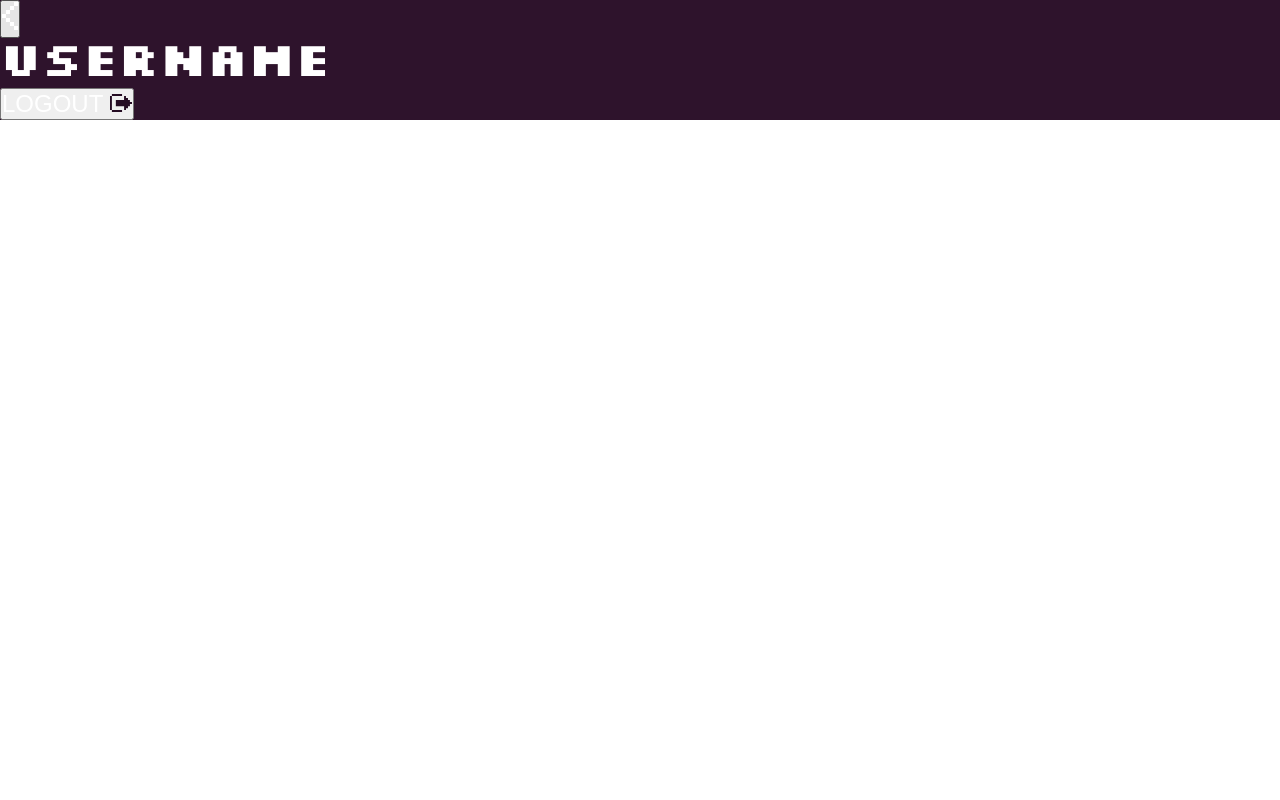
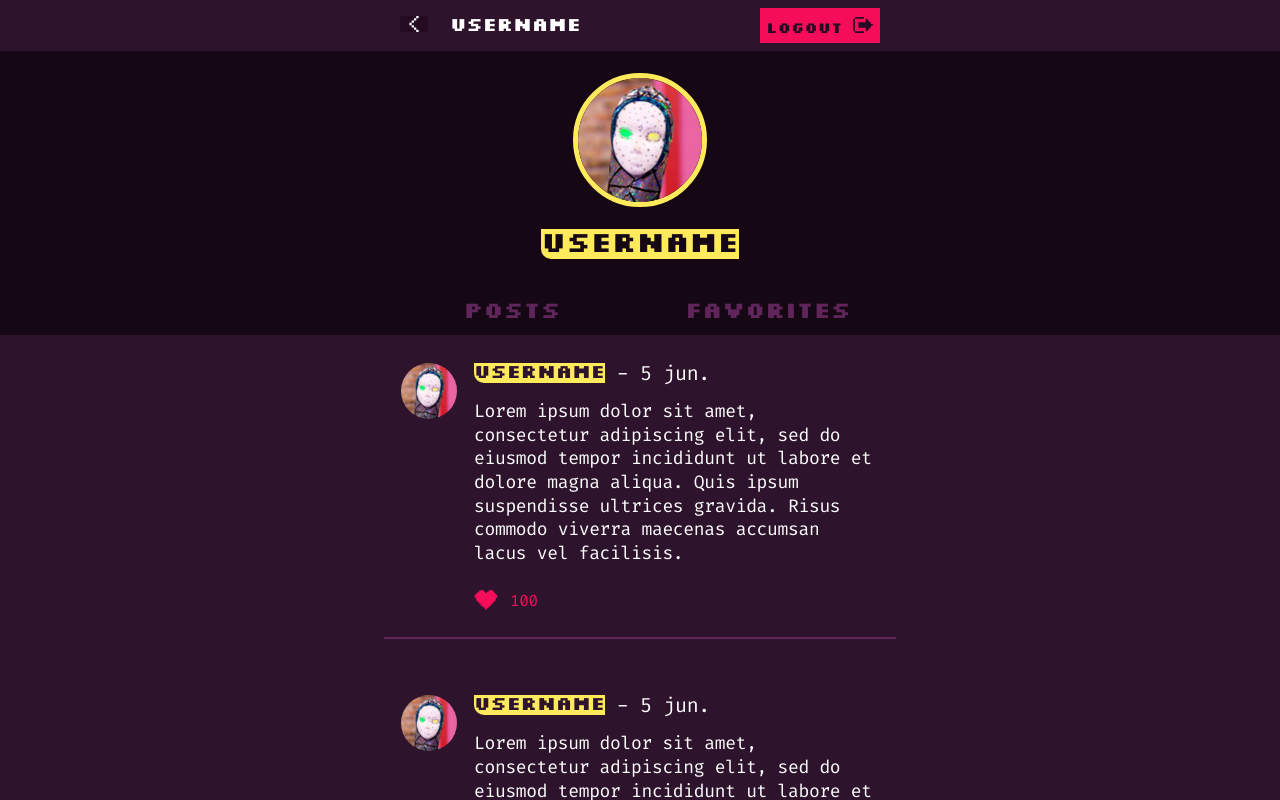
Before and after one commit to carito2/Devs_United, a React (Create React App) app: page / in a window 1280 px wide. Built offline with nearby package versions, Linux system fonts and the light colour scheme; the HTML template or start-up script is replaced by a standard one.

Commit message:
Se genera el layout de page user profile junto con css

```diff
--- a/src/pages/UserProfile.jsx
+++ b/src/pages/UserProfile.jsx
@@ -1,15 +1,30 @@
 import React from "react";
 import back from "../resources/images/back.svg";
 import logout from "../resources/images/logout.svg";
+import profilePicture from "../resources/images/profilePicture.svg";
+import TweetContainer from "../components/TweetContainer";
 
 function UserProfile() {
     return (
         <section className="userProfile">
-            <header>
-                <button className="buttonBack"><img src={back} alt="Boton volver atrás" /></button>
+            <header className="headerUserProfile">
+                <div className="returnBox">
+                    <img src={back} alt="Boton volver atrás" className="buttonBack"/>
+                    <h1 className="username">Username</h1>
+                </div>
+                <button className="buttonLogout">LOGOUT <img src={logout} alt="Boton cerrar sesión" className="logoLogout"/></button>
+            </header>
+            <article className="userInformation">
+                <img src={profilePicture} alt="Foto de perfil" className="profilePicture"/>
                 <h1 className="username">Username</h1>
-                <button className="buttonLogout">LOGOUT <img src={logout} alt="Boton cerrar sesión" /></button>
-            </header>
+                <div className="profileTabs">
+                    <button className="tab">Posts</button>
+                    <button className="tab">Favorites</button>
+                </div>
+            </article>
+            <TweetContainer />
+            <TweetContainer />
+            <TweetContainer />
         </section>
     )
 }
--- a/src/styles/App.css
+++ b/src/styles/App.css
@@ -240,7 +240,6 @@ div.tweetContainer {
   border-bottom: 2px solid #60265B;
   display: flex;
   margin: 28px 30%;
-  overflow-y: scroll;
   padding: 0 17px;
 }
 
@@ -293,3 +292,106 @@ div.likeBox p.numberOfLikes{
   font-size: 16px;
   line-height: 21px;
 }
+
+/* User Profile */
+
+section.userProfile{
+  display: flex;
+  flex-direction: column;
+  height: 100vh;
+  overflow-y: scroll;
+}
+
+section.userProfile header.headerUserProfile{
+  align-items: center;
+  display: flex;
+  justify-content: space-between;
+  margin: 0px 30%;
+  padding: 8px 16px;
+}
+
+header.headerUserProfile div.returnBox{
+  display: flex;
+}
+
+div.returnBox img.buttonBack{
+  background-color: #250C23;
+  border: none;
+  cursor: pointer;
+  height: 16px;
+  width: 28px;
+}
+
+div.returnBox h1.username{
+  font-size: 20px;
+  line-height: 20px;
+  margin-left: 22px;
+}
+
+header.headerUserProfile button.buttonLogout{
+  background-color: #F50D5A;
+  border: none;
+  color:  #250C23;
+  cursor: pointer;
+  font-family: Silkscreen;
+  font-weight: 700;
+  font-size: 16px;
+  height: 35px;
+  line-height: 16px;
+  padding: 9px 6px;
+  text-align: center;
+}
+
+img.logoLogout{
+  height: 16px;
+  width: 22px;
+}
+
+section.userProfile article.userInformation {
+  align-items: center;
+  background-color: #150714;
+  display: flex;
+  flex-direction: column;
+  justify-content: center;
+  padding: 0px 30%;
+}
+
+article.userInformation img.profilePicture{
+  border: 5px solid #FFEA5C;
+  border-radius: 100px;
+  height: 134px;
+  margin: 22px 0px;
+  width: 134px;
+}
+
+article.userInformation h1.username{
+  background-color: #FFEA5C;
+  border-bottom-left-radius: 10px;
+  color: #150714;
+  font-size: 30px;
+  line-height: 30px;
+  margin-bottom: 30px;
+}
+
+article.userInformation div.profileTabs{
+  display: flex;
+  width: 100%;
+}
+
+div.profileTabs button.tab{
+  background-color: #150714;
+  border: none;
+  color: #60265B;
+  cursor: pointer;
+  font-family: Silkscreen;
+  font-size: 24px;
+  line-height: 24px;
+  padding: 11px 0px;
+  transition: 0.3s;
+  width: 50%;
+}
+
+div.profileTabs button.tab:hover, div.profileTabs button.tab:active{
+  background-color: #60265B;
+  color: #150714;
+}
```
